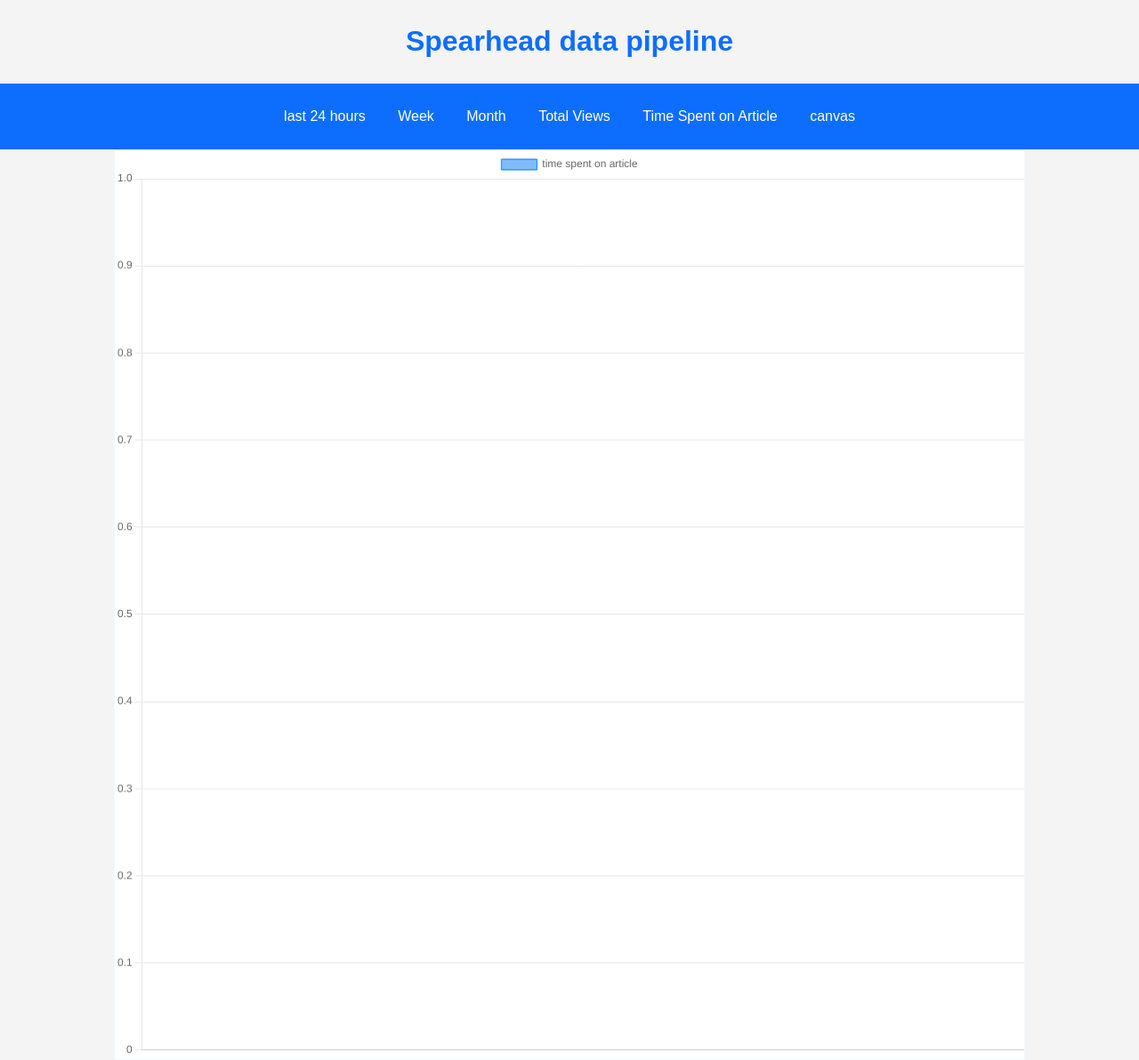
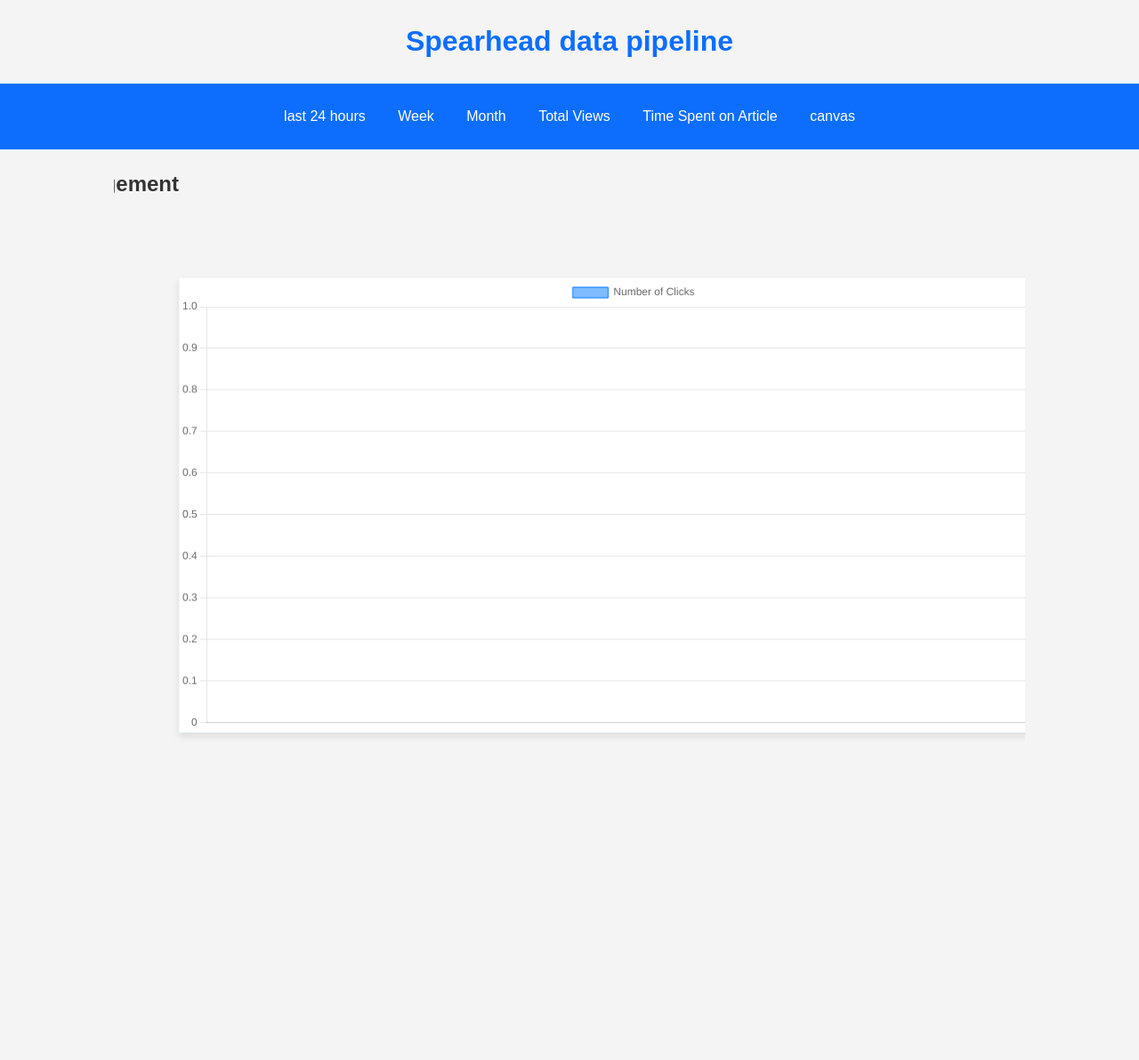
Before and after one commit to Aotaola/Spearhead_data_pipeline, a Flask app: template templates/root.html in a window 1280 px wide. Shown: the whole page at 89% size. After the commit the page ends 828 px from the top, so only its background shows below. Run offline with Flask 3, Linux system fonts and the light colour scheme; the template is opened without the code that fills it, so the values that code supplies are empty.

Commit message:
started styling and reformating

```diff
--- a/app.py
+++ b/app.py
@@ -38,8 +38,9 @@ def home():
             'count': article.count,
             'time_spent': total_time_spent
         })
-        labels = ['title', 'count', 'time_spent']
-    return render_template('root.html', articles = article_data, labels = labels)
+        labels = [article.title for article in articles]
+        data_points =[article.count for article in articles]
+    return render_template('root.html', data_points = data_points, labels = labels)
 
 @app.route('/canvas')
 def graph():
--- a/static/styles.css
+++ b/static/styles.css
@@ -24,8 +24,18 @@ body {
     padding: 0;
     min-height: 60vh;
     display: flex;
-    flex-direction: column;
+    flex-direction: row;
+}
 
+.data-analysis{
+    justify-content: center;
+    height: 100vh;
+    width: 40%;
+    min-height: 60vh;
+}
+#myChart {
+    width: 60vh;
+    height: 50%
 }
 
 .title {
--- a/templates/root.html
+++ b/templates/root.html
@@ -18,13 +18,12 @@
 
         </div>
         <div class = 'container'>
-            <!-- <h1>Article Click Counts</h1>
-            <ul>
-            {% for article in articles %}
-                <li>TITLE:{{ article.title }} CLICKS: {{ article.count }} TIME SPENT: {{ article.time_spent }} SECONDS </li>
-                     {% endfor %}
-             </ul> -->
-            <canvas id="myChart" width="100" height="100"></canvas>
+            <div class = 'data-analysis'>
+                <h2 class = 'annoucement'>
+                    Engagement Index
+                </h2>
+            </div>
+            <canvas id="myChart" ></canvas>
             <script>
                 const ctx = document.getElementById('myChart').getContext('2d');
                 const myChart = new Chart(ctx, {
@@ -33,8 +32,7 @@
                         labels: {{ labels | tojson }},
                         datasets: [{
                             label: 'Number of Clicks',
-                            label: 'time spent on article',
-                            data: {{ articles | tojson }},
+                            data: {{ data_points | tojson }},
                             backgroundColor: 'rgba(0, 123, 255, 0.5)',
                             color: 'red',
                             borderColor: 'rgba(0, 123, 255, 1)',
```
